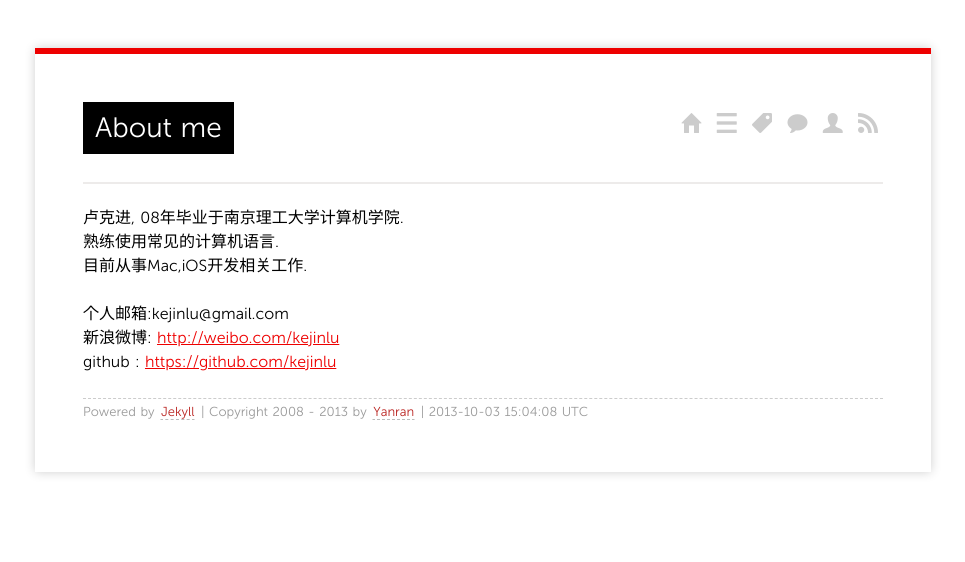
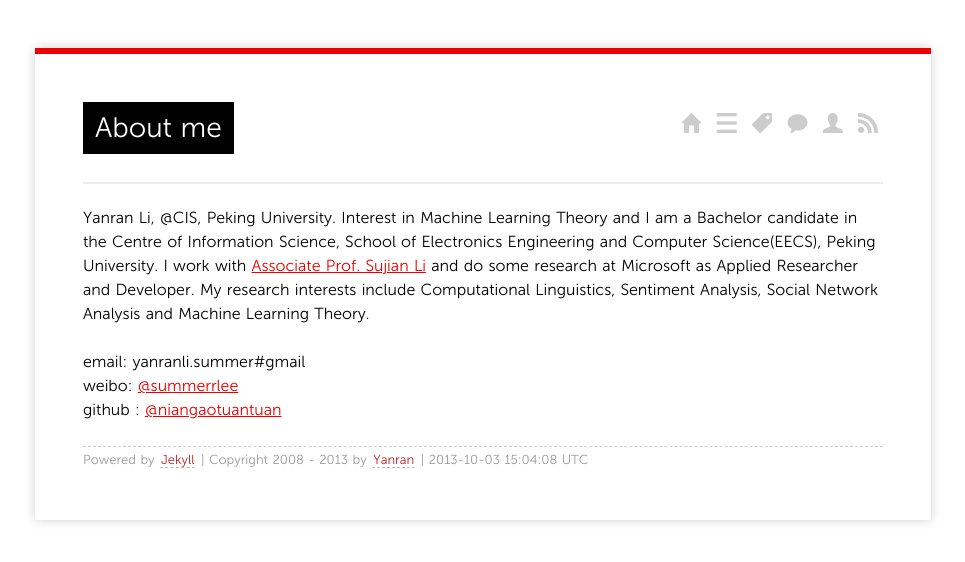
Before and after one commit to niangaotuantuan/niangaotuantuan.github.io, a Jekyll site: the page built from about/index.md, in a window 1280 px wide. Shown: the top 562 px of the page, without its empty margins (157-1122 px from the left). Built offline with Jekyll 4.4.1, drawn with Linux system fonts in a browser that asks for light colours; Markdown is read by kramdown in place of the engine named in the settings; comment, search, counter and statistics services are not loaded.

Commit message:
Update index.md

```diff
--- a/about/index.md
+++ b/about/index.md
@@ -4,10 +4,12 @@ layout: page
 comments: yes
 ---
 
-卢克进, 08年毕业于南京理工大学计算机学院.
-熟练使用常见的计算机语言.
-目前从事Mac,iOS开发相关工作.
+Yanran Li, @CIS, Peking University.
+Interest in Machine Learning Theory and
+I am a Bachelor candidate in the Centre of Information Science, School of Electronics Engineering and Computer Science(EECS), Peking University.
+I work with [Associate Prof. Sujian Li](http://www.icl.pku.edu.cn/member/lisujian/) and do some research at Microsoft as Applied Researcher and Developer.
+My research interests include Computational Linguistics, Sentiment Analysis, Social Network Analysis and Machine Learning Theory.
 
-个人邮箱:kejinlu@gmail.com
-新浪微博: [http://weibo.com/kejinlu](http://weibo.com/kejinlu)
-github : [https://github.com/kejinlu](https://github.com/kejinlu)
+email: yanranli.summer#gmail
+weibo: [@summerrlee](http://weibo.com/u/2099958484)
+github : [@niangaotuantuan](https://github.com/niangaotuantuan)
```
